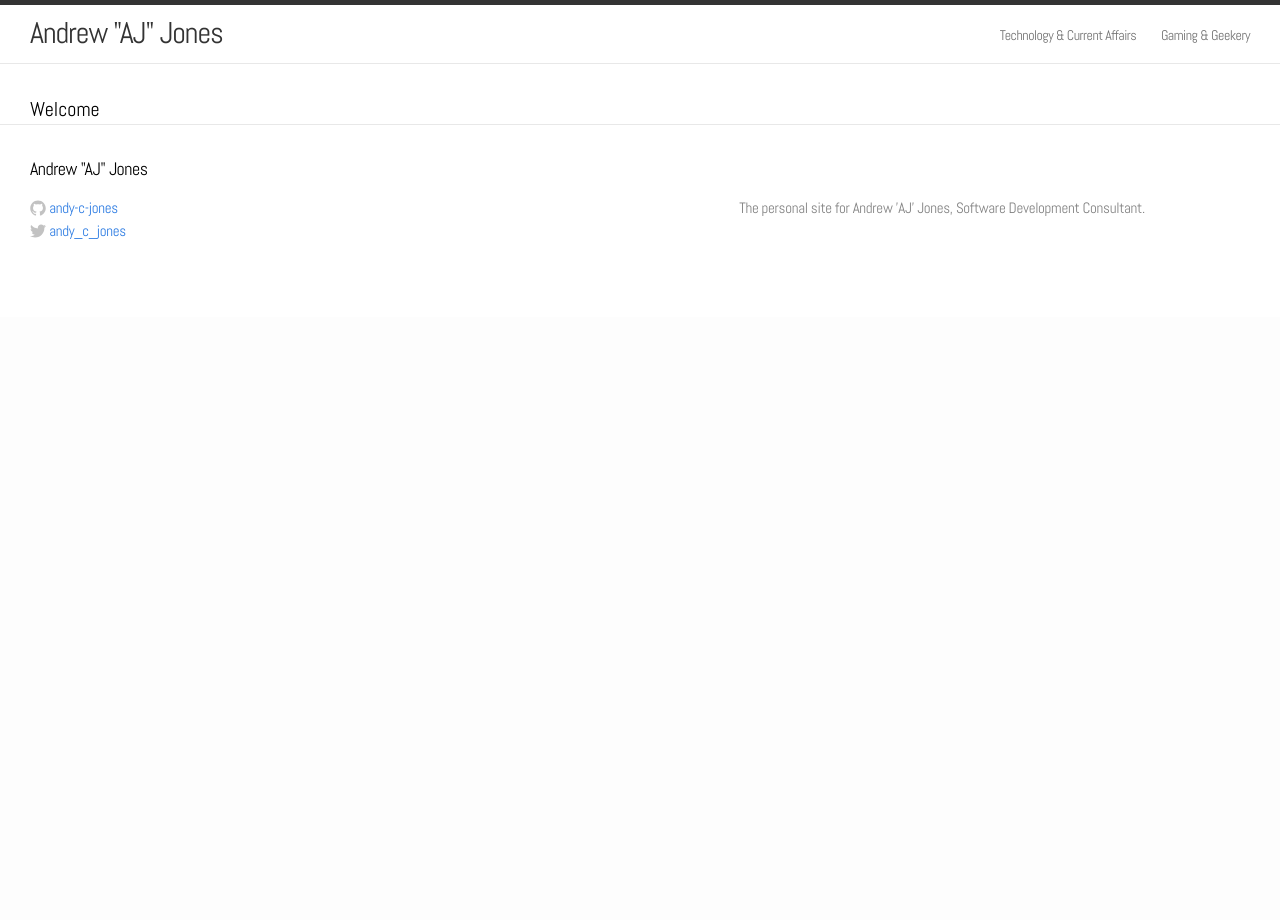
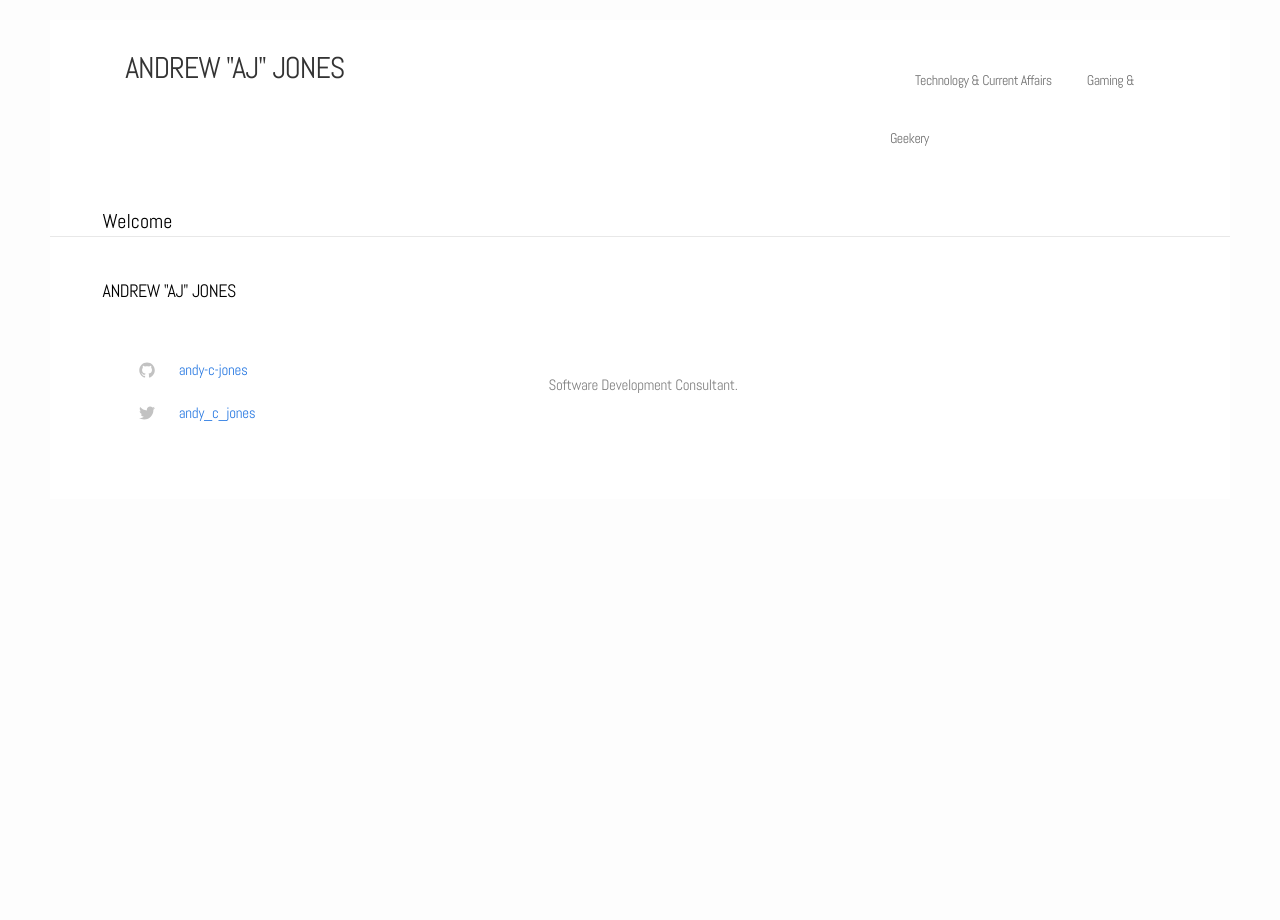
Before and after one commit to andy-c-jones/andy-c-jones.github.io, a Jekyll site: the page built from index.html, in a window 1280 px wide. Built offline with Jekyll 4.4.1, drawn with Linux system fonts in a browser that asks for light colours.

Commit message:
Altered the padding

```diff
--- a/_config.yml
+++ b/_config.yml
@@ -1,6 +1,6 @@
 # Site settings
-title: Andrew "AJ" Jones
-description: "The personal site for Andrew 'AJ' Jones, Software Development Consultant."
+title: ANDREW "AJ" JONES
+description: "Software Development Consultant."
 baseurl: ""
 url: "http://andy-c-jones.github.io"
 twitter_username: andy_c_jones
--- a/css/main.css
+++ b/css/main.css
@@ -3,7 +3,9 @@
 
 * {
   margin: 0;
-  padding: 0;
+  padding-top: 10px;
+  padding-left: 2%;
+  padding-right: 2%;
 }
 
 html, body { height: 100%; }
@@ -41,8 +43,6 @@
 /* Site header */
 
 .site-header {
-  border-top: 5px solid #333;
-  border-bottom: 1px solid #e8e8e8;
   min-height: 56px;
   background-color: white;
 }
```
Also changed, not shown: 6 other files.
